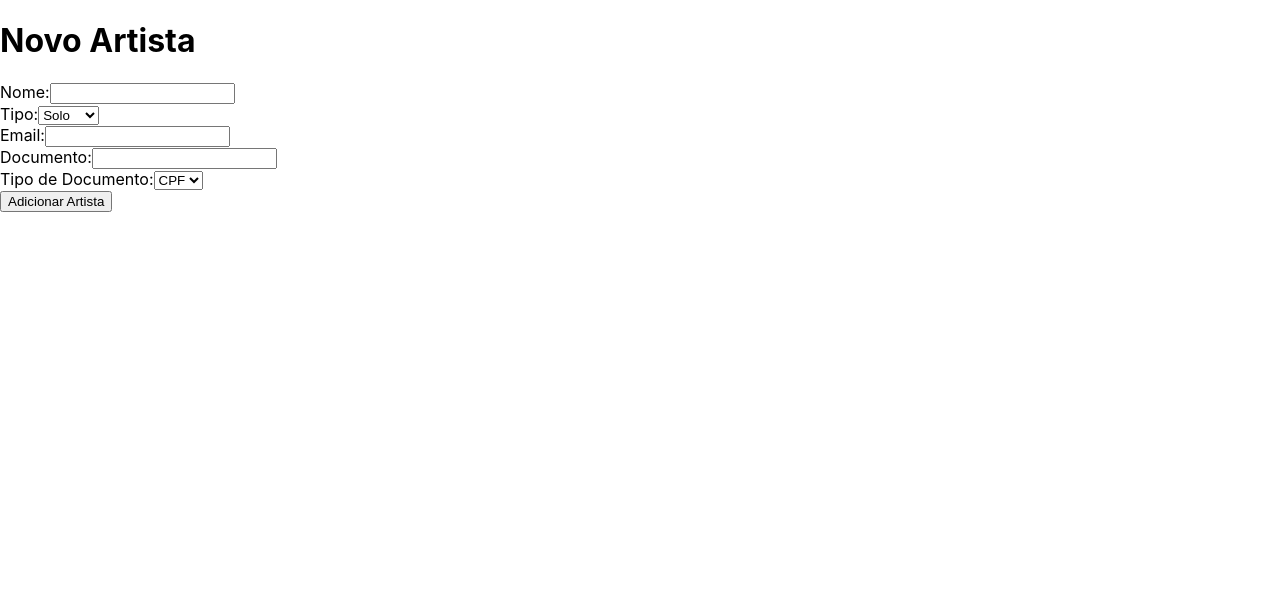
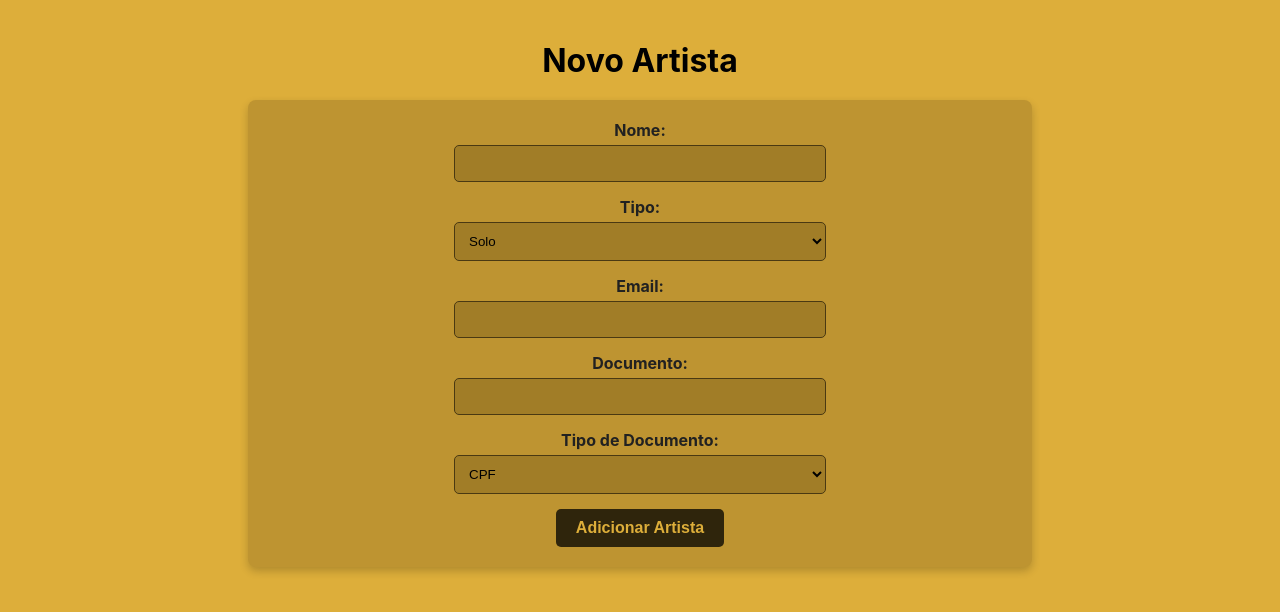
Before and after one commit to alessaocarvalho/projeto-catalogo, a React (Create React App) app in the folder frontend/: page /novo-artista in a window 1280 px wide. Shown: the top 612 px of the page. Built offline with nearby package versions, Linux system fonts and the light colour scheme.

Commit message:
estilização dos componentes

```diff
--- a/frontend/src/ArtistaDetalhes.js
+++ b/frontend/src/ArtistaDetalhes.js
@@ -1,6 +1,7 @@
 import React, { useEffect, useState } from "react";
 import axios from "axios";
 import { useNavigate, useParams } from "react-router-dom";
+import "./css/ArtistaForm.css";
 
 // Estado inicial:
 
@@ -15,7 +16,7 @@ const ArtistaDetalhes = () => {
         tipo_documento: "CPF"
     });
 
-// Busca de dados do artista na API:
+    // Busca de dados do artista na API:
 
     useEffect(() => {
         const fetchArtista = async () => {
@@ -31,7 +32,7 @@ const ArtistaDetalhes = () => {
         fetchArtista();
     }, [id]);
 
-// Manipulação de mudanças no formulário:
+    // Manipulação de mudanças no formulário:
 
     const handleChange = (e) => {
         const { name, value } = e.target;
@@ -41,7 +42,7 @@ const ArtistaDetalhes = () => {
         });
     };
 
-// Envio do formulário:
+    // Envio do formulário:
 
     const handleSubmit = async (e) => {
         e.preventDefault();
@@ -54,9 +55,10 @@ const ArtistaDetalhes = () => {
         }
     };
 
-// Exclusão de artista:
+    // Exclusão de artista:
 
-    const handleDelete = async () => {
+    const handleDelete = async (e) => {
+        e.preventDefault();
         try {
             await axios.delete(`http://127.0.0.1:8000/api/artistas/${id}/`, artista);
             alert("Artista deletado com sucesso!");
@@ -67,12 +69,12 @@ const ArtistaDetalhes = () => {
         }
     };
 
-// Renderização do formulário de detalhes/edição:
+    // Renderização do formulário de detalhes/edição:
 
     return (
-        <div>
-            <h1>Detalhes do Artista</h1>
-            <form onSubmit={handleSubmit}>
+        <div className="form-container">
+            <h1 className="title">Detalhes do Artista</h1>
+            <form className="form" onSubmit={handleSubmit}>
                 <div>
                     <label>Nome:</label>
                     <input
@@ -125,9 +127,11 @@ const ArtistaDetalhes = () => {
                         <option value="RG">RG</option>
                     </select>
                 </div>
-                <button type="submit">Atualizar Artista</button>
+                <div className="button-container">
+                    <button className="button" type="submit">Atualizar Artista</button>
+                    <button className="red-button" onClick={handleDelete}>Deletar Artista</button>
+                </div>
             </form>
-            <button onClick={handleDelete}>Deletar Artista</button>
         </div>
     );
 };
--- a/frontend/src/ArtistaForm.js
+++ b/frontend/src/ArtistaForm.js
@@ -1,5 +1,6 @@
-import React, { useState, useEffect } from "react";
+import React, { useState } from "react";
 import axios from "axios";
+import "./css/ArtistaForm.css"
 
 // Estado inicial:
 
@@ -42,9 +43,9 @@ const ArtistaForm = () => {
 // Renderização do formulário:
 
     return (
-        <div>
-            <h1>Novo Artista</h1>
-            <form onSubmit={handleSubmit}>
+        <div className="form-container">
+            <h1 className="title">Novo Artista</h1>
+            <form className="form" onSubmit={handleSubmit}>
                 <div>
                     <label>Nome:</label>
                     <input type="text" value={nome} onChange={(e) => setNome(e.target.value)} required />
@@ -71,7 +72,7 @@ const ArtistaForm = () => {
                         <option value="RG">RG</option>
                     </select>
                 </div>
-                <button type="submit">Adicionar Artista</button>
+                <button className="button" type="submit">Adicionar Artista</button>
             </form>
         </div>
     );
--- a/frontend/src/ArtistasLista.js
+++ b/frontend/src/ArtistasLista.js
@@ -1,6 +1,7 @@
 import React, { useState, useEffect } from "react";
 import axios from "axios";
 import { Link } from "react-router-dom";
+import "./css/ArtistasLista.css"
 
 // Axios para buscar os dados da API:
 
@@ -13,21 +14,33 @@ const ArtistasLista = () => {
             .catch(error => console.error(error));
     }, []);
 
-// Renderização da lista:
+    // Renderização da lista:
 
     return (
 
-        <div>
-            <h1>Lista de Artistas</h1>
-            <ul>
-                {artistas.map(artista => (
-                    <li key={artista.id}>
-                        <Link to={`/artistas/${artista.id}/`}>
-                            {artista.nome} ({artista.tipo})
-                        </Link>
-                    </li>
-                ))}
-            </ul>
+        <div className="artistas-container">
+            <h1 className="title">Catálogo de Artistas</h1>
+            <h2>Este é o catálogo de artistas. Clique sobre o nome de um artista para atualizar informações ou excluir.</h2>
+            <table className="artistas-table">
+                <thead>
+                    <tr>
+                        <th>Nome</th>
+                        <th>Tipo</th>
+                    </tr>
+                </thead>
+                <tbody>
+                    {artistas.map(artista => (
+                        <tr key={artista.id}>
+                            <td>
+                                <Link to={`/artistas/${artista.id}/`} className="link">
+                                    {artista.nome}
+                                </Link>
+                            </td>
+                            <td>{artista.tipo}</td>
+                        </tr>
+                    ))}
+                </tbody>
+            </table>
         </div>
 
     );
--- /dev/null
+++ b/frontend/src/css/ArtistaForm.css
@@ -0,0 +1,90 @@
+.form-container {
+    display: flex;
+    flex-direction: column;
+    align-items: center;
+    justify-content: center;
+    padding: 20px;
+    text-align: center;
+}
+
+.title {
+    margin-bottom: 20px;
+    font-size: 2rem;
+}
+
+.form {
+    width: 60%;
+    background-color: #BE9431;
+    color: #212121;
+    border-radius: 8px;
+    padding: 20px;
+    box-shadow: 0 4px 8px rgba(0, 0, 0, 0.2);
+    margin: 0 auto;
+}
+
+.form div {
+    margin-bottom: 15px;
+}
+
+.form label {
+    display: block;
+    margin-bottom: 5px;
+    font-weight: bold;
+}
+
+.form input,
+.form select {
+    width: 100%;
+    max-width: 50%;
+    padding: 10px;
+    border: 1px solid #4A3912;
+    border-radius: 5px;
+    background-color: #A17D27;
+    transition: border-color 0.5s ease;
+    box-sizing: border-box;
+}
+
+.form input:focus,
+.form select:focus {
+    border-color: #2F250C;
+    outline: none;
+}
+
+.button-container {
+    display: block;
+    margin-top: 20px;
+    text-align: center;
+}
+
+.button {
+    background-color: #2F250C;
+    color: #DDAE3A;
+    padding: 10px 20px;
+    border: none;
+    border-radius: 5px;
+    cursor: pointer;
+    font-size: 1rem;
+    font-weight: bold;
+    transition: background-color 0.5s ease;
+    margin: 0 10px;
+}
+
+.button:hover {
+    background-color: #4B3A13;
+}
+
+.red-button {
+    background-color: #C00;
+    color: #fff;
+    padding: 10px 20px;
+    border: none;
+    border-radius: 5px;
+    cursor: pointer;
+    font-size: 1rem;
+    font-weight: bold;
+    transition: background-color 0.5s ease;
+}
+
+.red-button:hover {
+    background-color: #900;
+}
--- /dev/null
+++ b/frontend/src/css/ArtistasLista.css
@@ -0,0 +1,53 @@
+.artistas-container {
+    display: flex;
+    flex-direction: column;
+    align-items: center;
+    justify-content: center;
+    padding: 20px;
+}
+
+.title {
+    margin-bottom: 20px;
+    font-size: 2rem;
+}
+
+.artistas-table {
+    width: 60%;
+    border-collapse: collapse;
+    color: #333;
+    border-radius: 8px;
+    overflow: hidden;
+}
+
+.artistas-table th, .artistas-table td {
+    padding: 12px;
+    text-align: left;
+}
+
+.artistas-table th {
+    background-color: #2F250C;
+    color: #DDAE39;
+}
+
+.artistas-table tr:nth-child(even) {
+    background-color: #A3812A;
+}
+
+.artistas-table tr:nth-child(odd) {
+    background-color: #C09832;
+}
+
+.artistas-table tr:hover {
+    background-color: #856723;
+    transition: background-color 0.5s ease;
+}
+
+.link {
+    color: #2E240C;
+    text-decoration: none;
+    font-weight: bold;
+}
+
+.link:hover {
+    text-decoration: underline;
+}
--- a/frontend/src/index.css
+++ b/frontend/src/index.css
@@ -5,6 +5,7 @@ body {
     sans-serif;
   -webkit-font-smoothing: antialiased;
   -moz-osx-font-smoothing: grayscale;
+  background-color: #DDAE3A;
 }
 
 code {
```
